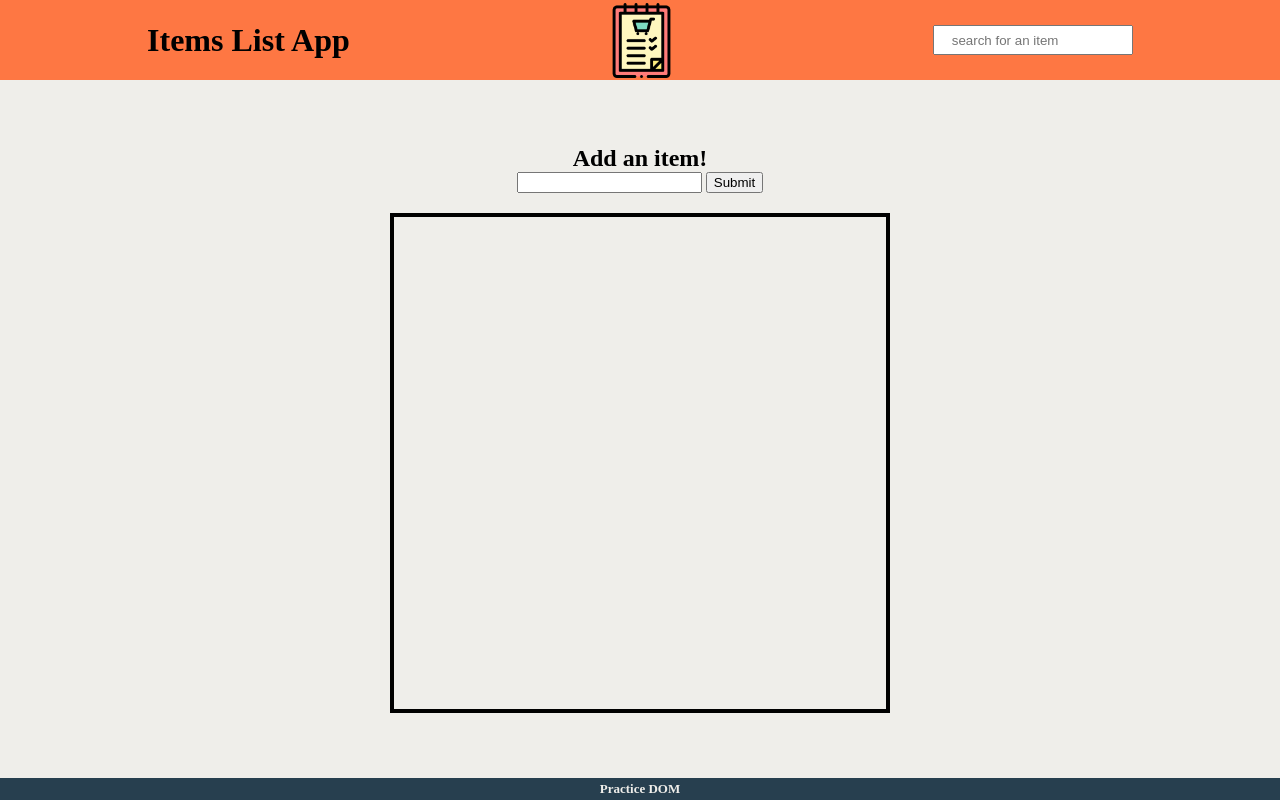
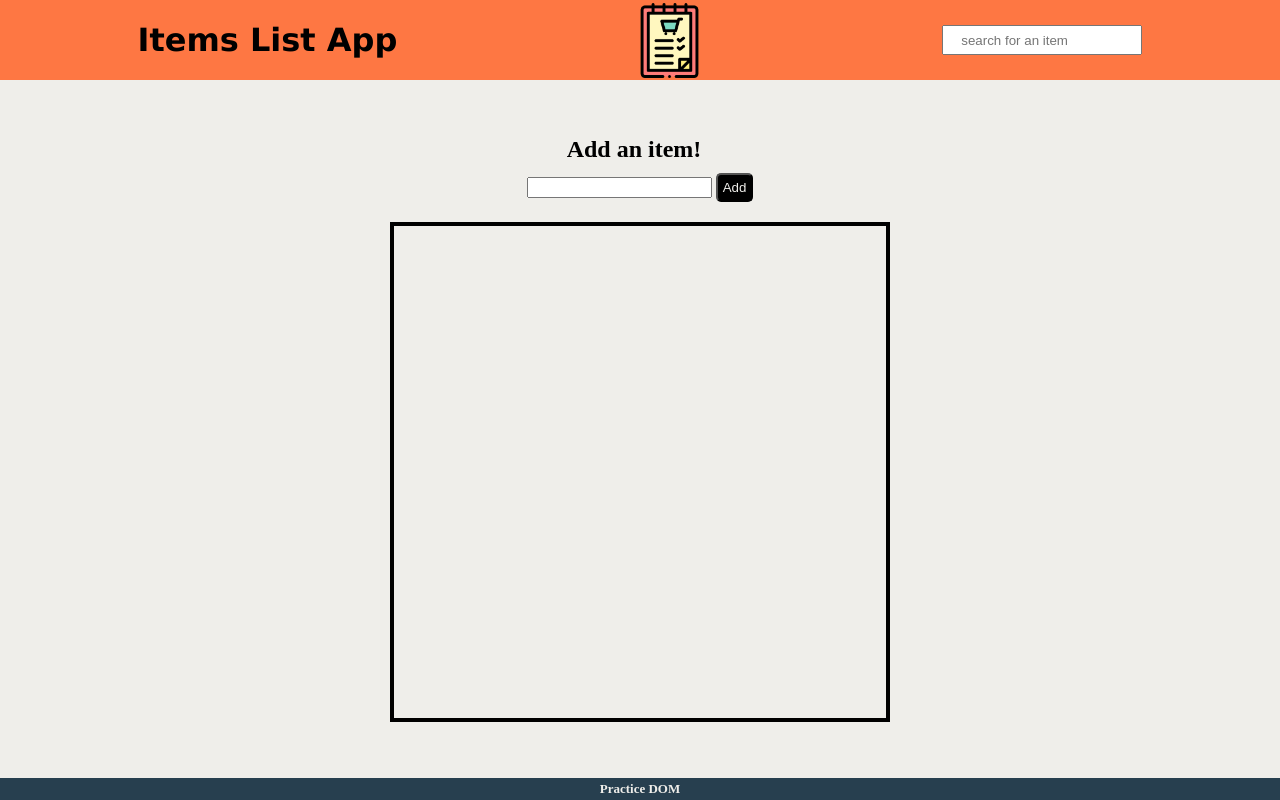
Before and after one commit to adrdeatcu/items-list, a plain HTML site: page index.html in a window 1280 px wide. Drawn offline with Linux system fonts and the light colour scheme.

Commit message:
feat changing the page flow and rearranging the page items

```diff
--- a/index.html
+++ b/index.html
@@ -8,7 +8,7 @@
 </head>
 <body>
     <div id="nav-bar">
-        <h1>Items List App</h1>
+        <h1 id="nav-text">Items List App</h1>
         <img src="./images/list.png" alt="shopping-list" id="shopping-list">
         <input type="text" id="filterInput" placeholder="    search for an item">
 
@@ -17,7 +17,7 @@
         <h2>Add an item!</h2>
         <form id="addForm">
             <input type="text" id="item-text">
-            <input type="submit" id="submitBtn">
+            <input type="submit" id="submitBtn" value="Add">
         </form>
 
         <div id="items-list">
--- a/styles.css
+++ b/styles.css
@@ -26,9 +26,11 @@ body{
 .delete-button{
     background-color: red;
     color: white;
-    width: 30px;
+    width: 40px;
+    height: 25px;
     border: 2px solid #000;
     border-radius: 5px;
+    margin-right: 50px;
 }
 
 #nav-bar{
@@ -40,6 +42,12 @@ body{
     width: 100%;
     height: 80px;
 
+}
+
+#nav-text{
+    font-family:Verdana, Geneva, Tahoma, sans-serif;
+    font-weight: bold;
+    color: #000;
 }
 
 #shopping-list{
@@ -61,6 +69,19 @@ body{
     padding: 10px;
 }
 
+#mainContent h2{
+    margin-right: 12px;;
+    margin-bottom: 10px;
+}
+
+#submitBtn{
+    background-color: #000;
+    color: #EFEEEA;
+    padding: 5px;
+    border-radius: 5px;
+
+}
+
 #footer{
     background-color: #273F4F;
     display: flex;
@@ -75,3 +96,11 @@ h3{
     font-size: small;
     font-weight: bold;
 }
+
+li{
+    display: flex;
+    justify-content:space-between;
+    align-items: center;
+    margin-top: 7px;
+
+}
```
